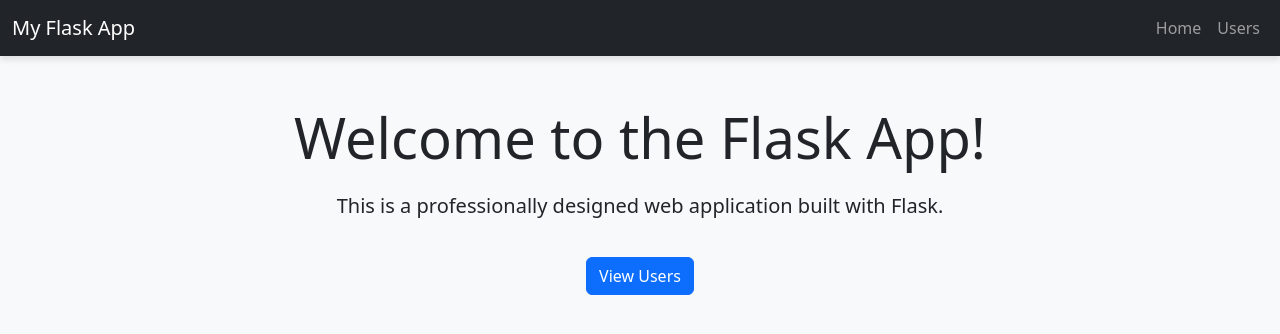
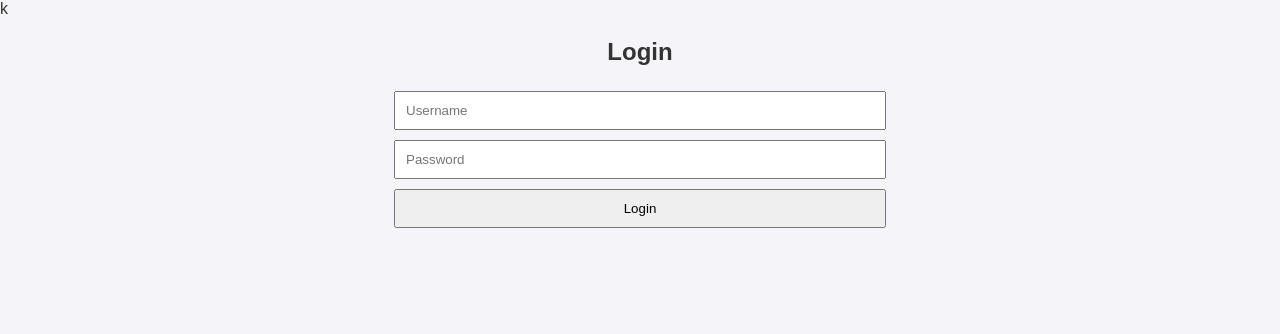
Before and after one commit to Chvald27/DevOpsProject, a Flask app: page / in a window 1280 px wide. Shown: the top 334 px of the page. Run offline with Flask 2, Linux system fonts and the light colour scheme.

Commit message:
Second push

```diff
--- a/app/routes.py
+++ b/app/routes.py
@@ -1,18 +1,68 @@
-from flask import Blueprint, render_template
+from flask import Blueprint, render_template, request, redirect, url_for, flash, session
+from werkzeug.security import generate_password_hash, check_password_hash
+from app import db
+from app.models import User
 
-# Create a Blueprint for the main routes
 main = Blueprint('main', __name__)
 
-@main.route('/')
-def home():
-    """
-    Home page route.
-    """
-    return render_template('index.html')
+@main.route('/', methods=['GET', 'POST'])
+def login():
+    if request.method == 'POST':
+        username = request.form['username']
+        password = request.form['password']
+        user = User.query.filter_by(username=username).first()
 
-@main.route('/users')
-def users():
-    """
-    Example route to display users (static or dynamic).
-    """
-    return render_template('users.html')
+        if user and check_password_hash(user.password, password):
+            session['user_id'] = user.id
+            return redirect(url_for('main.dashboard'))
+        else:
+            flash('Invalid username or password')
+
+    return render_template('login.html')
+
+
+@main.route('/dashboard')
+def dashboard():
+    if 'user_id' not in session:
+        return redirect(url_for('main.login'))
+
+    users = User.query.all()
+    return render_template('dashboard.html', users=users)
+
+
+@main.route('/create', methods=['GET', 'POST'])
+def create_user():
+    if request.method == 'POST':
+        username = request.form['username']
+        email = request.form['email']
+        password = generate_password_hash(request.form['password'], method='sha256')
+
+        new_user = User(username=username, email=email, password=password)
+        db.session.add(new_user)
+        db.session.commit()
+        flash('User created successfully!')
+        return redirect(url_for('main.dashboard'))
+
+    return render_template('user_form.html', action="Create")
+
+
+@main.route('/update/<int:user_id>', methods=['GET', 'POST'])
+def update_user(user_id):
+    user = User.query.get(user_id)
+    if request.method == 'POST':
+        user.username = request.form['username']
+        user.email = request.form['email']
+        db.session.commit()
+        flash('User updated successfully!')
+        return redirect(url_for('main.dashboard'))
+
+    return render_template('user_form.html', action="Update", user=user)
+
+
+@main.route('/delete/<int:user_id>')
+def delete_user(user_id):
+    user = User.query.get(user_id)
+    db.session.delete(user)
+    db.session.commit()
+    flash('User deleted successfully!')
+    return redirect(url_for('main.dashboard'))
--- a/app/static/css/styles.css
+++ b/app/static/css/styles.css
@@ -1,15 +1,45 @@
 body {
-    background-color: #f8f9fa;
+    font-family: Arial, sans-serif;
+    background-color: #f4f4f9;
+    color: #333;
+    margin: 0;
+    padding: 0;
 }
 
-.navbar {
-    box-shadow: 0 4px 6px rgba(0, 0, 0, 0.1);
+.container {
+    width: 80%;
+    margin: auto;
+    overflow: hidden;
 }
 
-h1, p {
-    margin-top: 20px;
+h2 {
+    text-align: center;
 }
 
-.btn {
-    margin-top: 20px;
+form {
+    display: flex;
+    flex-direction: column;
+    align-items: center;
+    margin: 20px;
 }
+
+form input, form button {
+    margin: 5px;
+    padding: 10px;
+    width: 50%;
+}
+
+table {
+    width: 100%;
+    border-collapse: collapse;
+}
+
+table, th, td {
+    border: 1px solid #ddd;
+    padding: 8px;
+}
+
+th {
+    background-color: #f2f2f2;
+    text-align: left;
+}
--- a/app/templates/base.html
+++ b/app/templates/base.html
@@ -1,34 +1,21 @@
 <!DOCTYPE html>
-<html lang="en">
+<html>
 <head>
-    <meta charset="UTF-8">
-    <meta name="viewport" content="width=device-width, initial-scale=1.0">
-    <link href="https://cdn.jsdelivr.net/npm/bootstrap@5.3.0/dist/css/bootstrap.min.css" rel="stylesheet">
+    <title>WebApp</title>
     <link rel="stylesheet" href="{{ url_for('static', filename='css/styles.css') }}">
-    <title>Flask Web App</title>
 </head>
 <body>
-    <nav class="navbar navbar-expand-lg navbar-dark bg-dark">
-        <div class="container-fluid">
-            <a class="navbar-brand" href="/">My Flask App</a>
-            <button class="navbar-toggler" type="button" data-bs-toggle="collapse" data-bs-target="#navbarNav">
-                <span class="navbar-toggler-icon"></span>
-            </button>
-            <div class="collapse navbar-collapse" id="navbarNav">
-                <ul class="navbar-nav ms-auto">
-                    <li class="nav-item">
-                        <a class="nav-link" href="/">Home</a>
-                    </li>
-                    <li class="nav-item">
-                        <a class="nav-link" href="/users">Users</a>
-                    </li>
+    <div class="container">
+        {% with messages = get_flashed_messages() %}
+            {% if messages %}
+                <ul>
+                {% for message in messages %}
+                    <li>{{ message }}</li>
+                {% endfor %}
                 </ul>
-            </div>
-        </div>
-    </nav>
-    <div class="container mt-5">
+            {% endif %}
+        {% endwith %}
         {% block content %}{% endblock %}
     </div>
-    <script src="https://cdn.jsdelivr.net/npm/bootstrap@5.3.0/dist/js/bootstrap.bundle.min.js"></script>
 </body>
 </html>
--- /dev/null
+++ b/app/templates/login.html
@@ -0,0 +1,9 @@
+k{% extends "base.html" %}
+{% block content %}
+<h2>Login</h2>
+<form method="post">
+    <input type="text" name="username" placeholder="Username" required>
+    <input type="password" name="password" placeholder="Password" required>
+    <button type="submit">Login</button>
+</form>
+{% endblock %}
--- a/k8s/service.yaml
+++ b/k8s/service.yaml
@@ -1,12 +1,12 @@
 apiVersion: v1
 kind: Service
 metadata:
-  name: Webapp-service
+  name: webapp-service
 spec:
-  type: LoadBalancer
   selector:
-    app: Webapp
+    app: webapp
   ports:
   - protocol: TCP
     port: 80
     targetPort: 8080
+  type: LoadBalancer
--- a/requirements.txt
+++ b/requirements.txt
@@ -1,5 +1,4 @@
 Flask==2.1.3
 Flask-SQLAlchemy==2.5.1
-SQLAlchemy==1.4.46
+Flask-Session==0.4.0
 psycopg2-binary==2.9.6
-Werkzeug==2.1.2
--- a/run.py
+++ b/run.py
@@ -3,4 +3,4 @@ from app import create_app
 app = create_app()
 
 if __name__ == '__main__':
-    app.run(host='0.0.0.0', port=8080)
+    app.run(debug=True, host='0.0.0.0', port=8080)
```
Also changed, not shown: app/__init__.py (+8 -10 lines), app/models.py (+4 -3 lines), app/templates/dashboard.html (added, +24 -0 lines), app/templates/user_form.html (added, +12 -0 lines), config.py (+6 -17 lines), k8s/deployment.yaml (+6 -15 lines), 5 other files.
